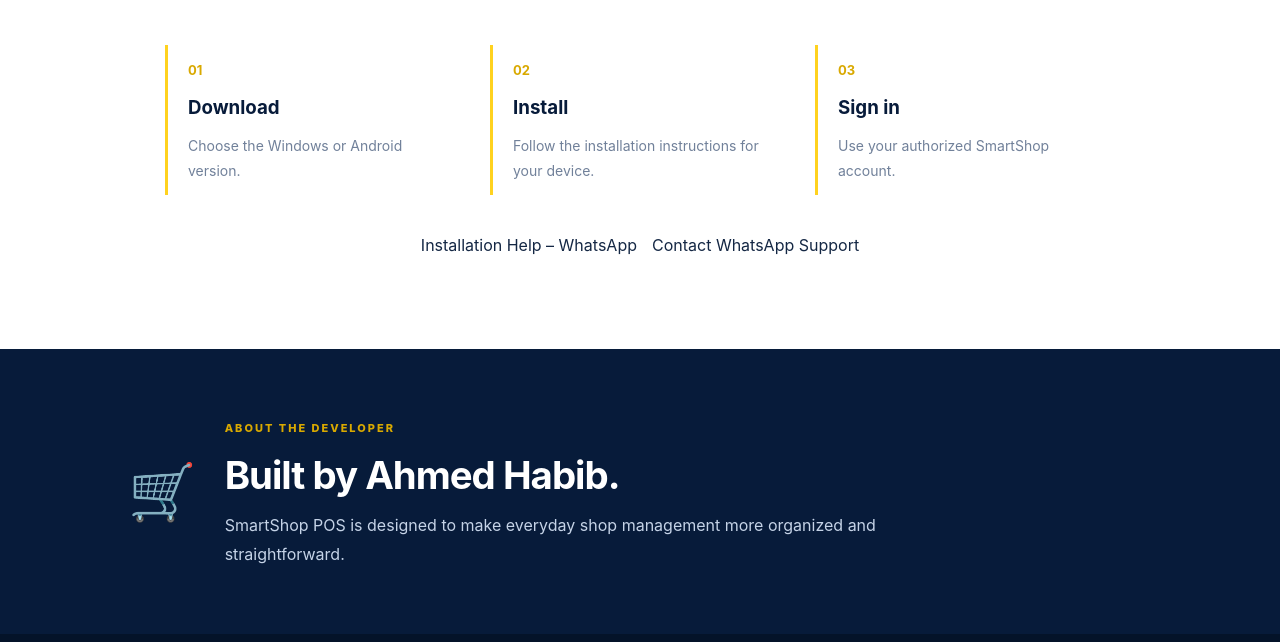
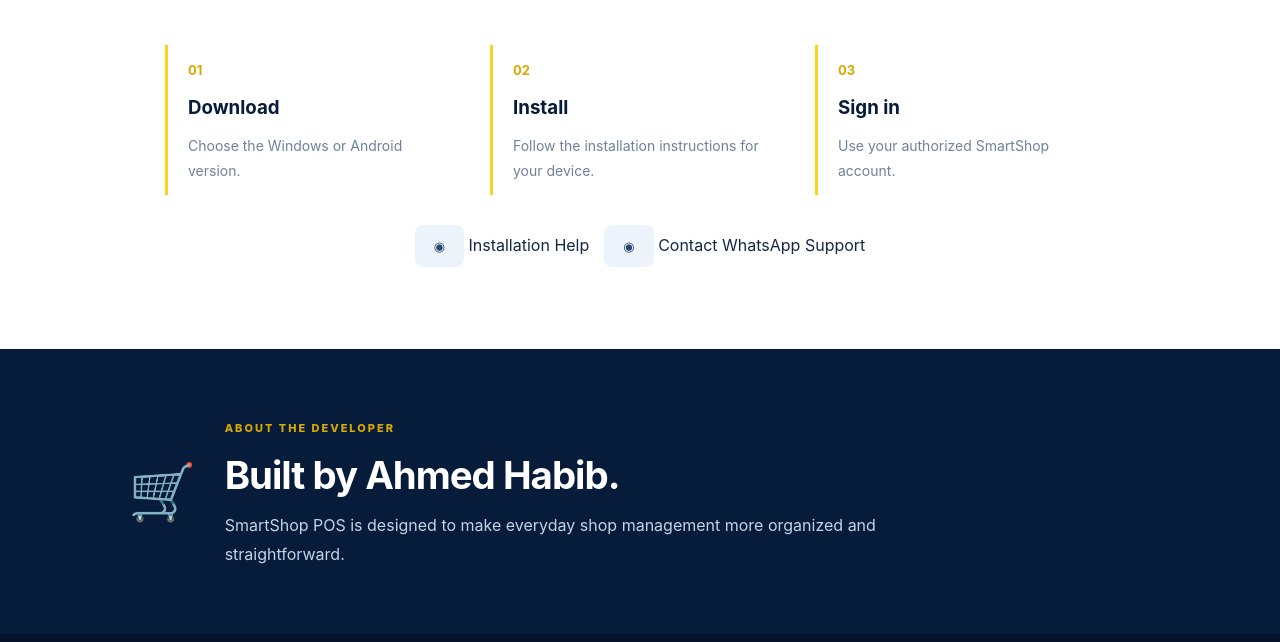
Before and after one commit to softtech797/smartshop-pos-website, a plain HTML site: page index.html in a window 1280 px wide. Shown: the part 2539-3181 px from the top of the page. Drawn offline with Linux system fonts and the light colour scheme.

Commit message:
Enhance WhatsApp links with icons and styling
Updated WhatsApp links for installation help and support with additional styling.

```diff
--- a/index.html
+++ b/index.html
@@ -133,8 +133,17 @@
 </div>
 
 <div class="guide-links">
-<a href="https://wa.me/923249906026?text=I%20need%20help%20installing%20SmartShop%20POS" target="_blank" rel="noopener">Installation Help – WhatsApp</a>
-<a href="https://wa.me/923249906026" target="_blank" rel="noopener">Contact WhatsApp Support</a>
+  <a href="https://wa.me/923249906026?text=I%20need%20help%20installing%20SmartShop%20POS"
+     target="_blank" rel="noopener" class="whatsapp-link">
+    <span class="wa-icon">◉</span>
+    Installation Help
+  </a>
+
+  <a href="https://wa.me/923249906026"
+     target="_blank" rel="noopener" class="whatsapp-link">
+    <span class="wa-icon">◉</span>
+    Contact WhatsApp Support
+  </a>
 </div>
 </section>
 
```
